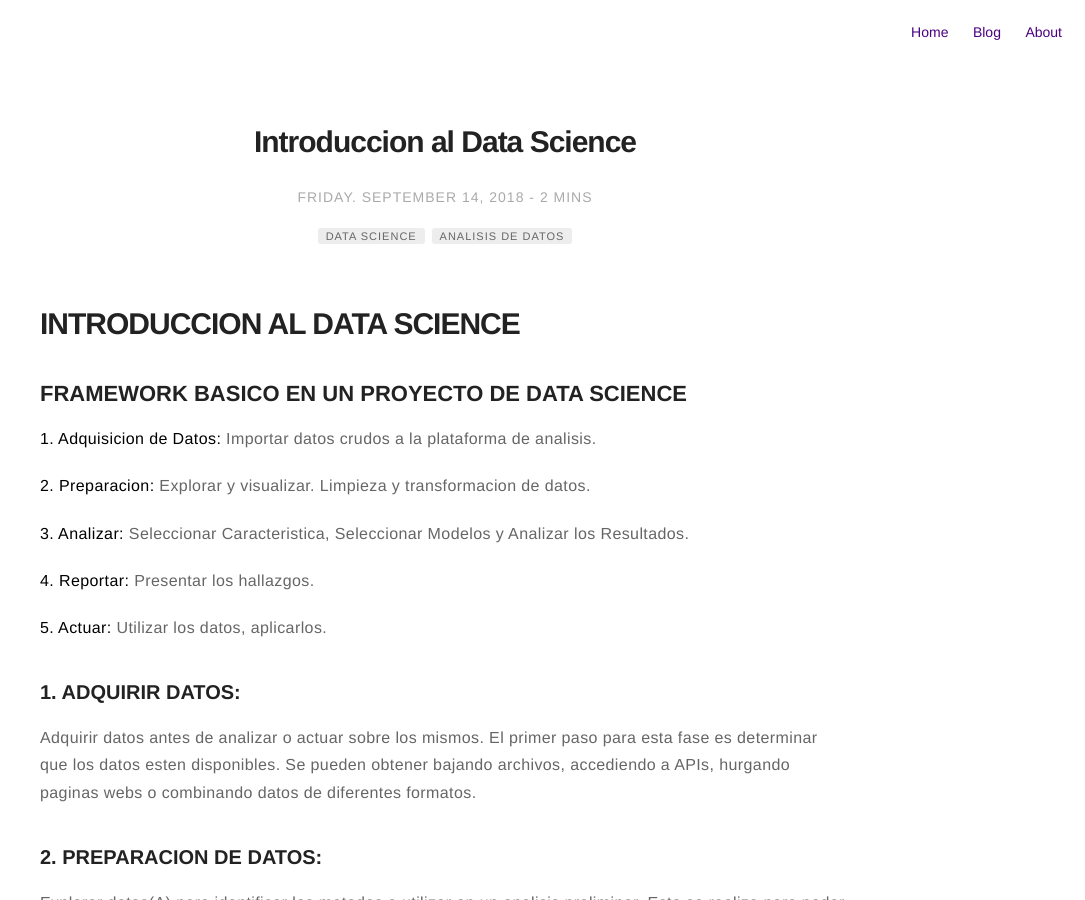
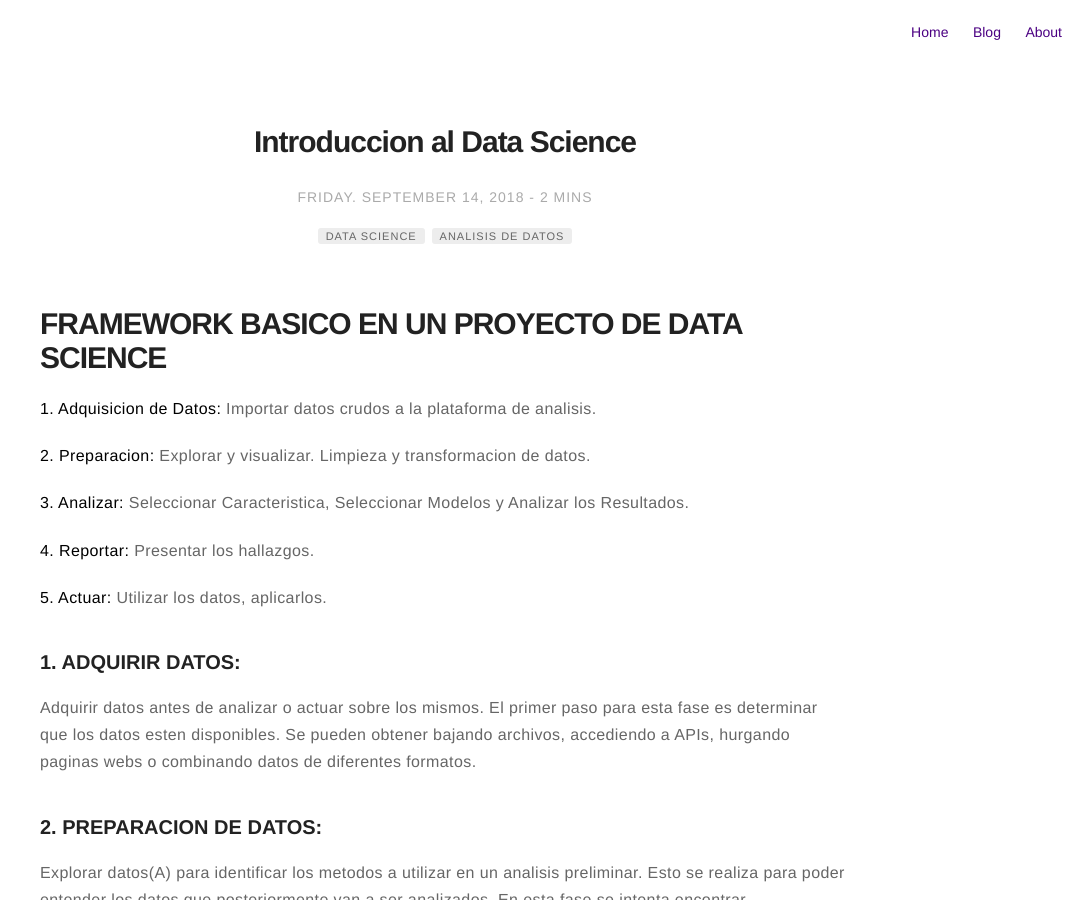
Before and after one commit to davidleonelhong/davidleonelhong.github.io, a Jekyll site: the page built from _posts/2018-09-14-Intro-Data-Science.md, in a window 1280 px wide and 900 px high. Shown: the whole window, without its empty margins (195-1280 px from the left). Built offline with Jekyll 4.4.1, drawn with Linux system fonts in a browser that asks for light colours; a script that is not in the unit is left out.

Commit message:
Update 2018-09-14-Intro-Data-Science.md

```diff
--- a/_posts/2018-09-14-Intro-Data-Science.md
+++ b/_posts/2018-09-14-Intro-Data-Science.md
@@ -10,9 +10,7 @@ category: blog
 author: David Leonel Hong
 description: Introduccion al analisis de datos.
 ---
-# INTRODUCCION AL DATA SCIENCE
-
-## FRAMEWORK BASICO EN UN PROYECTO DE DATA SCIENCE
+# FRAMEWORK BASICO EN UN PROYECTO DE DATA SCIENCE
 
 **1. Adquisicion de Datos:** Importar datos crudos a la plataforma de analisis.
 
```
